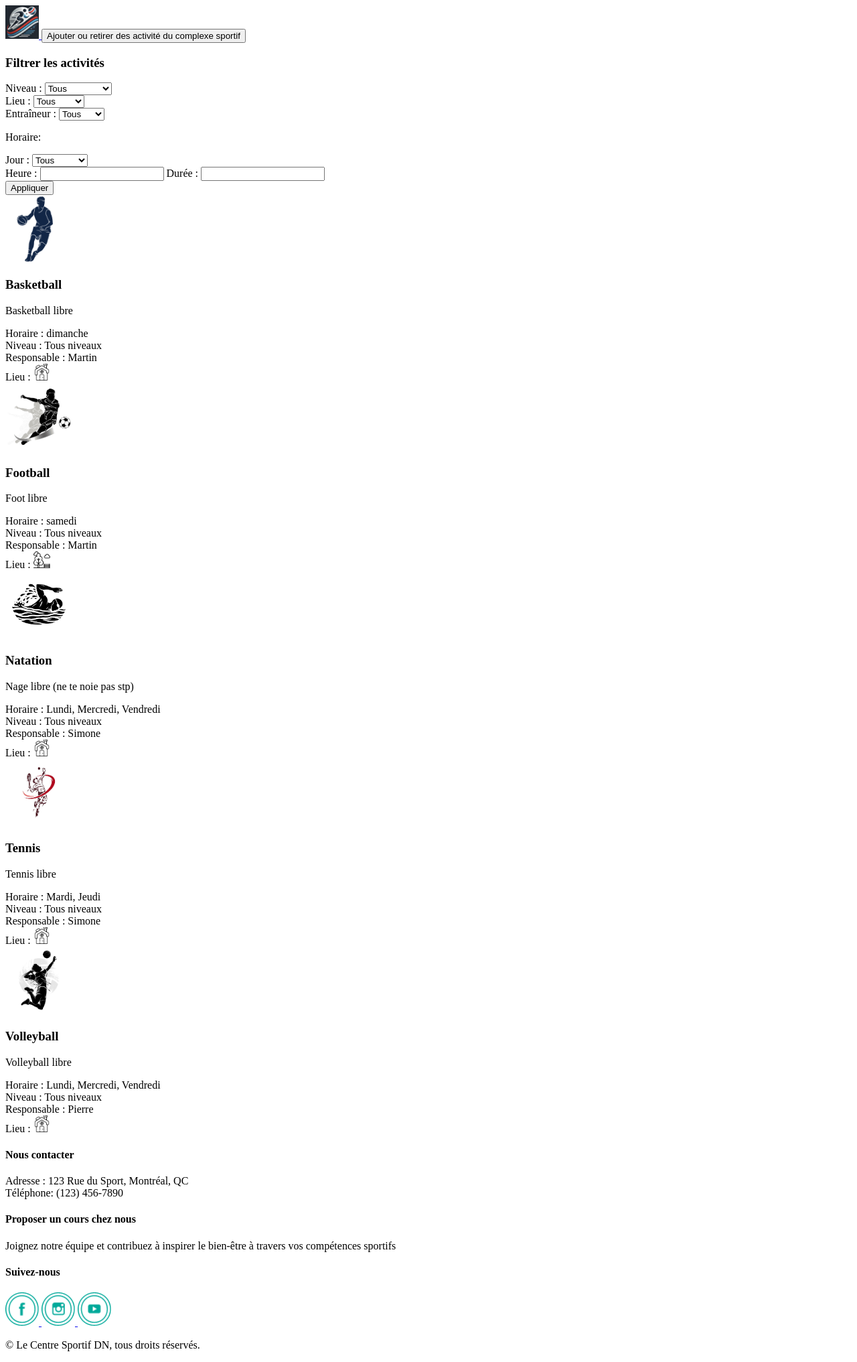
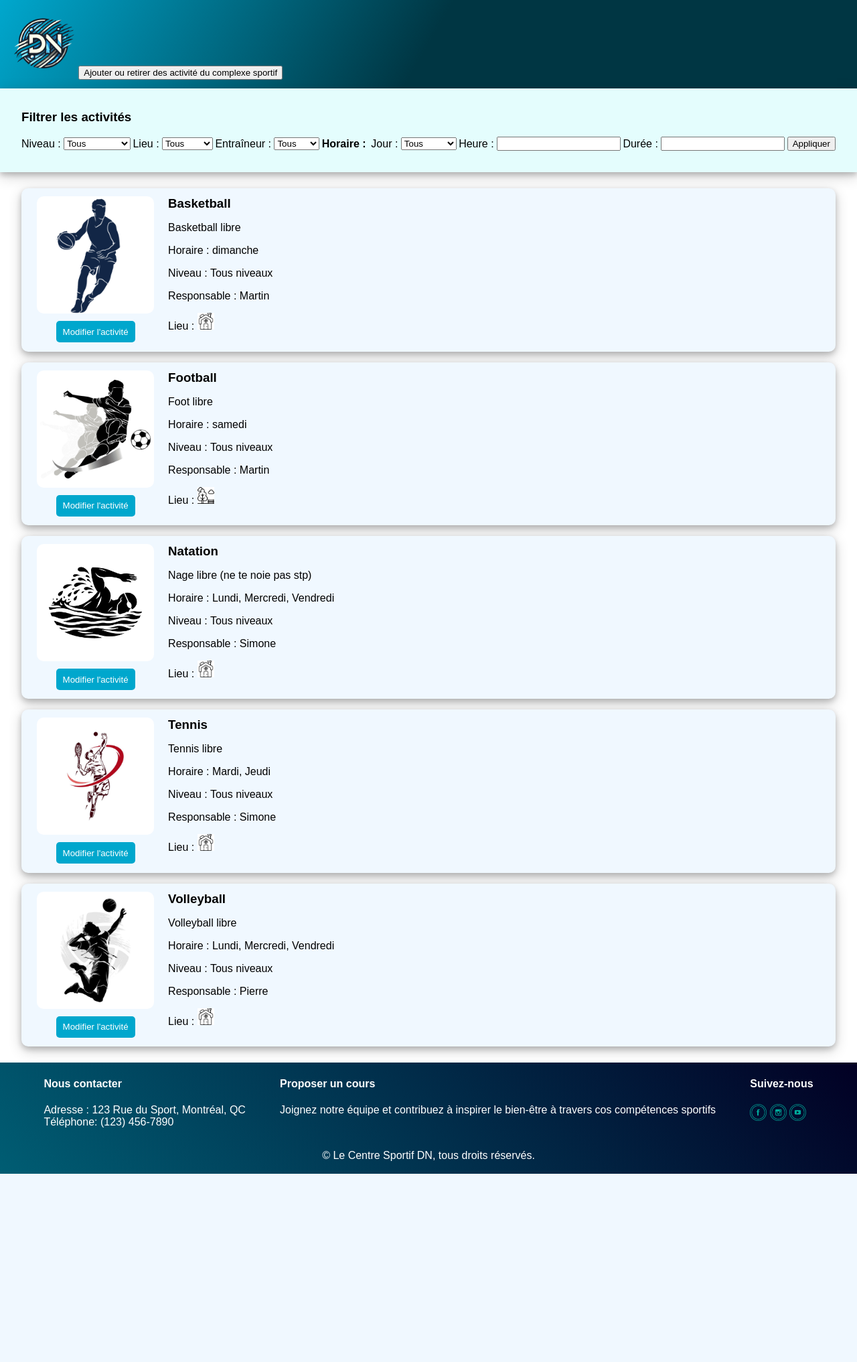
Before and after one commit to benanass04/Gr3-BENSALAH-ANASS-MOUHOUBI-AMINE, a PHP site: page /liste.html in a window 1280 px wide. Shown: the whole page at 67% size. After the commit the page ends 1752 px from the top, so only its background shows below. Run offline with PHP 8.4, Linux system fonts and the light colour scheme.

Commit message:
iteration 2 liste footer done main moyen done

```diff
--- a/liste.html
+++ b/liste.html
@@ -9,10 +9,10 @@
     <body>
 
         <!-- ========== HEADER ============== -->
-        <header>
+        <header class="header">
 
             <a href="index.html">
-                <img src="./resources/images/logo.png" width="50" height="50">
+                <img class="logo" src="./resources/images/logo.png">
             </a>
 
             <a href = "modifOuAjout.html">
@@ -22,15 +22,15 @@
         </header>
         <!-- ========== /HEADER ============== -->
 
-        <!-- ========== MAIN ============== -->
-        <main>
-
-            <header>
+        <!-- ========== FILTREUR ============== -->
+        <header class="filter">
 
             <h3>Filtrer les activités</h3>
 
             <div>
-                    Niveau :
+
+                <div>
+                    <label>Niveau :&nbsp;</label>
                     <select name="niveauDiff" id="niveauDiff">
                         <option value="Tous">Tous</option>
                         <option value="Debutant">Débutant</option>
@@ -40,7 +40,7 @@
                 </div>
 
                 <div>
-                    Lieu :
+                    <label>Lieu :&nbsp;</label>
                     <select name="lieu" id="lieu">
                         <option value="Tous">Tous</option>
                         <option value="Interieur">Intérieur</option>
@@ -49,7 +49,7 @@
                 </div>
 
                 <div>
-                    Entraîneur :
+                    <label>Entraîneur :&nbsp;</label>
                     <select name="niveauDiff" id="niveauDiff">
                         <option value="Tous">Tous</option>
                         <option value="Martin">Martin</option>
@@ -58,12 +58,12 @@
                     </select>
                 </div>
 
-                <p>
-                    Horaire:
-                </p>
+                <div>
+                    <strong>Horaire :&nbsp;</strong>
+                </div>
 
                 <div>
-                    Jour :
+                    <label>Jour :&nbsp;</label>
                     <select name="niveauDiff" id="niveauDiff">
                         <option value="Tous">Tous</option>
                         <option value="Lundi">Lundi</option>
@@ -77,92 +77,153 @@
                 </div>
 
                 <div>
-                    <form>
-                        <label>Heure :</label>
+                    <label>Heure :&nbsp;</label>
                     <input type="text">
-                        <label>Durée :</label>
+                </div>
+                <div>
+                    <label>Durée :&nbsp;</label>
                     <input type="text">
-                    </form>
                 </div>
 
                 <button>Appliquer</button>
 
+            </div>
+
+
+
         </header>
+        <!-- ========== /FILTREUR ============== -->
 
-            <div> <!-- LISTE -->
+
+        <!-- ========== MAIN ============== -->
+        <main class="main">
+
+
+            <div class="liste"> <!-- LISTE -->
 
                 <div> <!-- BASKETBALL -->
 
-                    <img src="./resources/images/basket.png" alt="basket" width="100" height="100">
+                    <img class="image-sport" src="./resources/images/basket.png" alt="basket">
+                    <div class="description">
                         <h3>Basketball</h3>
                         <p>
                             Basketball libre
                         </p>
-                    Horaire : dimanche <br>
-                    Niveau : Tous niveaux <br>
-                    Responsable : Martin <br>
+                        <p>Horaire : dimanche</p>
+                        <p>Niveau : Tous niveaux</p>
+                        <p>Responsable : Martin</p>
+                        <p>
                             Lieu :
-                    <img src="resources/images/interieur.png" alt="interieur" width="25" height="25">
+                            <img src="resources/images/interieur.png" alt="interieur">
+                        </p>
+                    </div>
+
+                    <a href="modifOuAjout.html">
+                        <button class="modifier">
+                            Modifier l'activité
+                        </button>
+                    </a>
 
                 </div>
 
                 <div> <!-- FOOTBALL -->
 
-                    <img src="./resources/images/football.png" alt="football" width="100" height="100">
+                    <img class="image-sport" src="./resources/images/football.png" alt="football">
+                    <div class="description">
                         <h3>Football</h3>
                         <p>
                             Foot libre
                         </p>
-                    Horaire : samedi <br>
-                    Niveau : Tous niveaux <br>
-                    Responsable : Martin <br>
+                        <p>Horaire : samedi </p>
+                        <p>Niveau : Tous niveaux</p>
+                        <p>Responsable : Martin</p>
+                        <p>
                             Lieu :
-                    <img src="resources/images/exterieur.png" alt="exterieur" width="25" height="25">
+                            <img src="resources/images/exterieur.png" alt="exterieur">
+                        </p>
+                    </div>
+
+                    <a href="modifOuAjout.html">
+                        <button class="modifier">
+                            Modifier l'activité
+                        </button>
+                    </a>
 
                 </div>
 
                 <div> <!-- NATATION -->
 
-                    <img src="./resources/images/natation.png" alt="natation" width="100" height="100">
+                    <img class="image-sport" src="./resources/images/natation.png" alt="natation">
+                    <div class="description">
                         <h3>Natation</h3>
                         <p>
                             Nage libre (ne te noie pas stp)
                         </p>
-                    Horaire : Lundi, Mercredi, Vendredi <br>
-                    Niveau : Tous niveaux <br>
-                    Responsable : Simone <br>
+                        <p>Horaire : Lundi, Mercredi, Vendredi</p>
+                        <p>Niveau : Tous niveaux</p>
+                        <p>Responsable : Simone</p>
+                        <p>
                             Lieu :
-                    <img src="resources/images/interieur.png" alt="interieur" width="25" height="25">
+                            <img src="resources/images/interieur.png" alt="interieur">
+                        </p>
+                    </div>
+
+                    <a href="modifOuAjout.html">
+                        <button class="modifier">
+                            Modifier l'activité
+                        </button>
+                    </a>
 
                 </div>
 
                 <div> <!-- TENNIS -->
 
-                    <img src="./resources/images/tennis.jpg" alt="tennis" width="100" height="100">
+                    <img class="image-sport" src="./resources/images/tennis.jpg" alt="tennis">
+                    <div class="description">
                         <h3>Tennis</h3>
                         <p>
                             Tennis libre
                         </p>
-                    Horaire : Mardi, Jeudi <br>
-                    Niveau : Tous niveaux <br>
-                    Responsable : Simone <br>
+                        <p>Horaire : Mardi, Jeudi</p>
+                        <p>Niveau : Tous niveaux</p>
+                        <p>Responsable : Simone</p>
+                        <p>
                             Lieu :
-                    <img src="resources/images/interieur.png" alt="interieur" width="25" height="25">
+                            <img src="resources/images/interieur.png" alt="interieur">
+                        </p>
+                    </div>
+
+                    <a href="modifOuAjout.html">
+                        <button class="modifier">
+                            Modifier l'activité
+                        </button>
+                    </a>
 
                 </div>
 
                 <div> <!-- VOLLEY -->
 
-                    <img src="./resources/images/volley.png" alt="volley" width="100" height="100">
+                    <img class="image-sport" src="./resources/images/volley.png" alt="volley">
+                    <div class="description">
                         <h3>Volleyball</h3>
                         <p>
                             Volleyball libre
                         </p>
-                    Horaire : Lundi, Mercredi, Vendredi <br>
-                    Niveau : Tous niveaux <br>
-                    Responsable : Pierre <br>
+                        <p>Horaire : Lundi, Mercredi, Vendredi</p>
+                        <p>Niveau : Tous niveaux</p>
+                        <p>Responsable : Pierre</p>
+                        <p>
                             Lieu :
-                    <img src="resources/images/interieur.png" alt="interieur" width="25" height="25">
+                            <img src="resources/images/interieur.png" alt="interieur">
+                        </p>
+                    </div>
+
+                    <a href="modifOuAjout.html">
+                        <button class="modifier">
+                            Modifier l'activité
+                        </button>
+                    </a>
+
 
                 </div>
 
@@ -172,10 +233,14 @@
         <!-- ========== /MAIN ============== -->
 
         <!-- ========== FOOTER ============== -->
-        <footer>
+        <footer class="footer">
 
             <div>
-                <h4>Nous contacter</h4>
+
+                <div>
+                    <h4>
+                        Nous contacter
+                    </h4>
                     <p>
                         Adresse : 123 Rue du Sport, Montréal, QC <br>
                         Téléphone: (123) 456-7890
@@ -183,26 +248,26 @@
                 </div>
 
                 <div>
-                <h4>Proposer un cours chez nous</h4>
+                    <h4>Proposer un cours</h4>
                     <p>
-                    Joignez notre équipe et contribuez à inspirer le bien-être à travers vos compétences sportifs
+                        Joignez notre équipe et contribuez à inspirer le bien-être à travers cos compétences sportifs
                     </p>
                 </div>
 
                 <div>
                     <h4>Suivez-nous</h4>
-
                     <a target = "_blank" href = "https://www.facebook.com/search/top?q=kendrick%20lamar">
-                    <img src="./resources/images/facebook.png" width="50" height="50">
+                        <img class="lien-footer" src="./resources/images/facebook.png" >
                     </a>
 
                     <a target = "_blank" href = "https://www.instagram.com/champagnepapi/">
-                    <img src="./resources/images/instagram.png" width="50" height="50">
+                       <img class="lien-footer" src="./resources/images/instagram.png">
                     </a>
 
                     <a target = "_blank" href = "https://www.youtube.com/watch?v=dQw4w9WgXcQ&ab_channel=RickAstley ">
-                    <img src="./resources/images/youtube.png" width="50" height="50">
+                        <img class="lien-footer" src="./resources/images/youtube.png">
                     </a>
+                </div>
 
             </div>
 
--- a/resources/css/index.css
+++ b/resources/css/index.css
@@ -89,7 +89,7 @@ main div.container p {
     color: white;
     padding: 0.5rem;
     opacity: 0;
-    transition: opacity 0.25s ease-in-out;
+    transition: 0.25s ease-in-out;
     pointer-events: none;
 }
 
@@ -117,7 +117,7 @@ main button{
     padding-right: 1rem;
     border-radius: 10px;
     color: aliceblue;
-    transition: 0.25s;
+    transition: 0.25s ease-in-out;
 }
 
 main button:hover{
@@ -125,7 +125,6 @@ main button:hover{
     border: 0.175rem #5A8CA7 solid;
     color: #5A8CA7;
     transform: translate(0, -0.2rem);
-    transition: 0.25s;
 }
 
 .footer > div{
--- a/resources/css/liste.css
+++ b/resources/css/liste.css
@@ -0,0 +1,164 @@
+*{
+    font-family: sans-serif;
+}
+
+a{
+    text-decoration: none;
+}
+
+body{
+    margin:0;
+}
+
+.container{
+    display: grid;
+    width: 100vw;
+    grid-area:
+        "header"
+        "main"
+        "footer"
+}
+
+/* Logo */
+.logo{
+    width: 100px;
+    height: 100px;
+    border-radius: 50px;
+
+}
+
+.header{
+    grid-area: header;
+    background: linear-gradient(120deg, rgb(0,167,205) 0%, rgb(0,54,67) 50%);
+    padding: 1%;
+}
+
+.main{
+    grid-area: main;
+    background-color: linear-gradient(black 0%, rgb(245, 250, 255) 1%)  ;
+    padding-left: 2.5%;
+    padding-right: 2.5%;
+}
+
+.footer{
+    grid-area: footer;
+    background: linear-gradient(228deg, rgb(2,0,36) 0%, rgb(0,93,115) 100%);
+    color: white;
+    padding: 0.1rem;
+}
+
+.footer > div{
+    display: flex;
+    justify-content: space-between;
+    margin-left: 5%;
+    margin-right: 5%;
+}
+
+.footer > p{
+    text-align: center;
+}
+
+.lien-footer{
+    height: 25px;
+    width: 25px;
+}
+
+/* Filtreur */
+.filter{
+    background-color: rgb(228, 253, 253);
+    padding: 2.5%;
+    box-shadow: 0 4px 8px 0 rgba(0, 0, 0, 0.2), 0 6px 20px 0 rgba(0, 0, 0, 0.19);
+}
+
+.filter h3{
+    margin-top: 0;
+}
+
+.filter div{
+    display: flex;
+    flex-direction: row;
+    justify-content: space-between;
+    align-items: center;
+}
+
+/* La liste des sports */
+div.liste{
+    padding-top: 2vh;
+    padding-bottom: 2vh;
+    display: flex;
+    flex-direction: column;
+}
+
+/* Chaque bloc-sport */
+div.liste > div{
+    box-shadow: 0 4px 8px 0 rgba(0, 0, 0, 0.2), 0 6px 20px 0 rgba(0, 0, 0, 0.19);
+    margin-top: 1vh;
+    margin-bottom: 1vh;
+    padding: 1%;
+    background-color: aliceblue;
+    border-radius: 10px;
+
+    display: grid;
+    grid-gap: 10px;
+    grid-template-areas:
+        "photo  desc"
+        "bouton desc";
+    grid-template-columns: 1fr 5fr;
+}
+
+/* Titre de chaque bloc */
+div.liste > div h3{
+    margin: 0;
+}
+
+/* Description de chaque bloc-sport */
+div.liste > div div.description{
+    height: 100%;
+    grid-area: desc;
+}
+
+/* Lien vers modifOuAjout.html "Modifier" */
+div.liste > div a{
+    grid-area: bouton;
+    width: 60%;
+    height: 100%;
+    display: flex;
+    justify-self: center;
+}
+
+/* Bouton "Modifier" de chaque bloc-sport */
+button.modifier{
+    padding: 5%;
+    width: 100%;
+    height: 2rem;
+    transition: 0.25s ease-in-out;
+    border: none;
+    border-radius: 5px;
+    background-color: rgb(0,167,205);
+    color: white;
+    transition: 0.25s ease-in-out;
+}
+
+button.modifier:hover{
+    border: 1px solid rgb(0,167,205);
+    background-color: white;
+    color: rgb(0,167,205);
+    transform: translate(0, -0.1rem);
+}
+
+
+
+/* Les images des activités */
+.image-sport{
+    grid-area: photo;
+    border-radius: 10px;
+    width: 175px;
+    height: 175px;
+    justify-self: center;
+}
+
+/* Les images de intérieur/extérieur */
+img[alt="interieur"], img[alt="exterieur"]{
+    width: 25px;
+    height: 25px;
+}
```
Also changed, not shown: resources/images/logo.png. Lines whose indentation alone changed are shown as unchanged.
